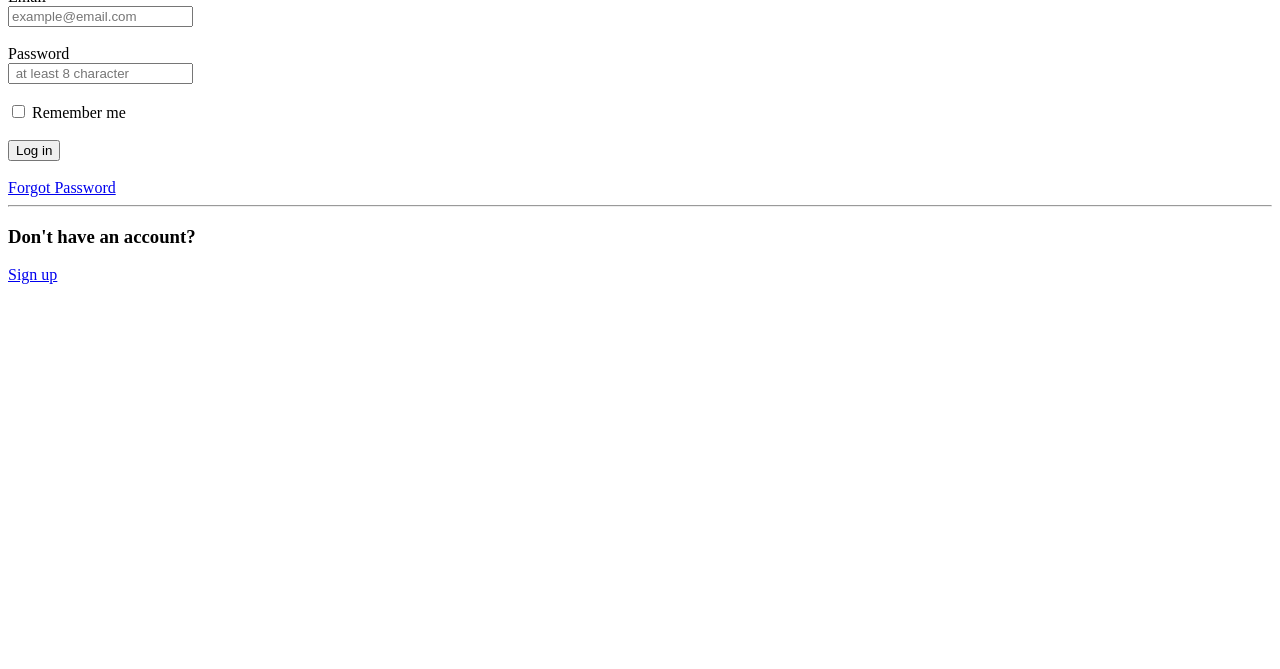
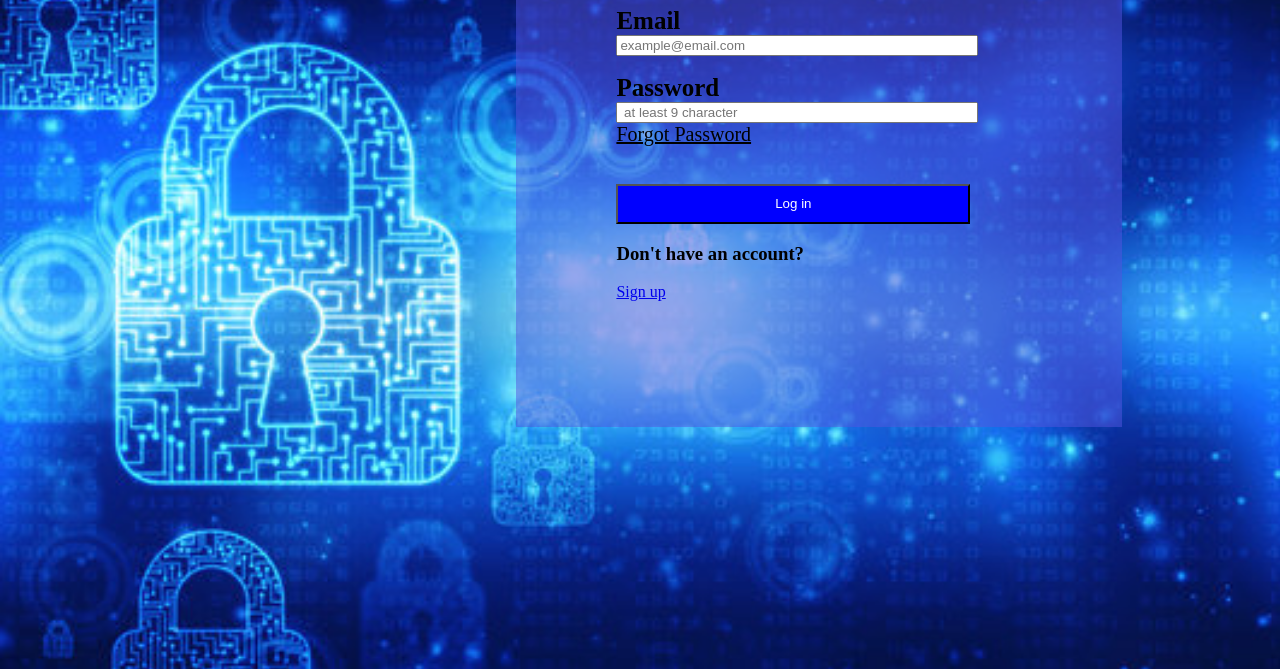
Before and after one commit to DEV-SHUKLA-GITHUB/Login_signup_page, a plain HTML site: page crework_week1/login.html in a window 1280 px wide. Shown: the part 131-800 px from the top of the page. Drawn offline with Linux system fonts and the light colour scheme.

Commit message:
final commit

```diff
--- /dev/null
+++ b/crework_week1/login.css
@@ -0,0 +1,47 @@
+body{
+    background: url("loginImage.png");
+    background-size: 1300px,610px;
+}
+main{
+    /* background: url("loginMain.png"); */
+    background-color: rgba(84, 84, 224,0.5);
+    width: 40%;
+    height: 500px;
+    float: right;
+    margin-right: 150px;
+    margin-top: 50px;
+    padding-left: 100px;
+}
+h1{
+    padding-left: 150px;
+}
+label{
+    font-size: 25px;
+}
+#remember_me{
+    font-size: 15px;
+}
+#forgot_password{
+     color: black;
+    font-size: 20px;
+    margin-right: 100px;
+}
+.input{
+    width: 70%;
+    height: 50%;
+}
+#email{
+
+}
+@media (min-width: 330px) and (max-width: 634px) {
+    h1{
+        padding-left: 50px;
+    }
+}
+#button{
+    background-color:blue;
+    color: white;
+    width: 70%;
+    height: 40px;
+    margin-top: 20px;
+}
--- a/crework_week1/login.html
+++ b/crework_week1/login.html
@@ -2,6 +2,7 @@
 <html lang="en">
 
 <head>
+    <link rel="stylesheet" href="./login.css">
     <meta charset="utf-8">
     <meta name="description" content="Your description goes here">
     <meta name="keywords" content="one, two, three">
@@ -10,31 +11,31 @@
 </head>
 
 <body>
-    <h1>Log in</h1>
-    <button><a href=" https://accounts.google.com/servicelogin">Login with Google</a></button><hr>
+   <main>
+        <h1>Login</h1>
 
         <!-- Email -->
-    <div><label for="Email">Email</label><br>
-    <input type="email" id="Email" placeholder="example@email.com"></div>
+        <div id="email"><label for="Email"><strong>Email</strong></label><br>
+            <input type="email" id="Email" class ="input" placeholder="example@email.com">
+        </div>
         <br>
 
         <!-- password -->
-    <div><label for="password">Password</label><br>
-    <input type="password" id="password" placeholder=" at least 8 character"></div>
-    <br>
+        <div><label for="password"><strong>Password</strong></label><br>
+            <input type="password" id="password" class ="input" placeholder=" at least 9 character">
+        </div>
 
-    <!-- remember me -->
-    <div><input type="checkbox" id="remember">
-    <label for="remember">Remember me</label></div>
+        <div>
+            <!-- forgot password -->
+            <a href="#" id="forgot_password">Forgot Password</a>
+        </div>
         <br>
 
         <!-- Login button-->
-    <button type="submit">Log in</button><br><br>
-
-    <!-- forgot password -->
-    <a href="#">Forgot Password</a><hr>
+        <button id="button" type="reset">Log in</button>
 
         <!-- Sign up -->
         <h3>Don't have an account?</h3>
-    <a href="index.html">Sign up</a>
+        <a href="Signup.html">Sign up</a>
+   </main>
 </body>
--- /dev/null
+++ b/crework_week1/signup.css
@@ -0,0 +1,57 @@
+body {
+    background: url("loginImage.png");
+    background-size: 1300px, 610px;
+}
+
+main {
+    /* background: url("loginMain.png"); */
+    background-color: rgba(84, 84, 224, 0.5);
+    width: 40%;
+    height: 500px;
+    float: right;
+    margin-right: 150px;
+    margin-top: 50px;
+    padding-left: 100px;
+}
+
+h1 {
+    padding-left: 150px;
+}
+
+label {
+    font-size: 25px;
+}
+
+#remember_me {
+    font-size: 15px;
+}
+
+#forgot_password {
+    color: black;
+    font-size: 20px;
+    margin-right: 100px;
+}
+
+.input {
+    width: 70%;
+    height: 50%;
+}
+
+#email {}
+
+@media (min-width: 330px) and (max-width: 634px) {
+    h1 {
+        padding-left: 50px;
+    }
+}
+
+.button{
+    background-color:blue;
+    color: white;
+    width: 70%;
+    height: 40px;
+    margin-top: 20px;
+}
+#terms{
+    font-size: 30px;
+}
```
Also changed, not shown: crework_week1/Signup.html (+13 -7 lines), crework_week1/loginImage.png (added), crework_week1/loginMain.png (added). Lines whose indentation alone changed are shown as unchanged.
